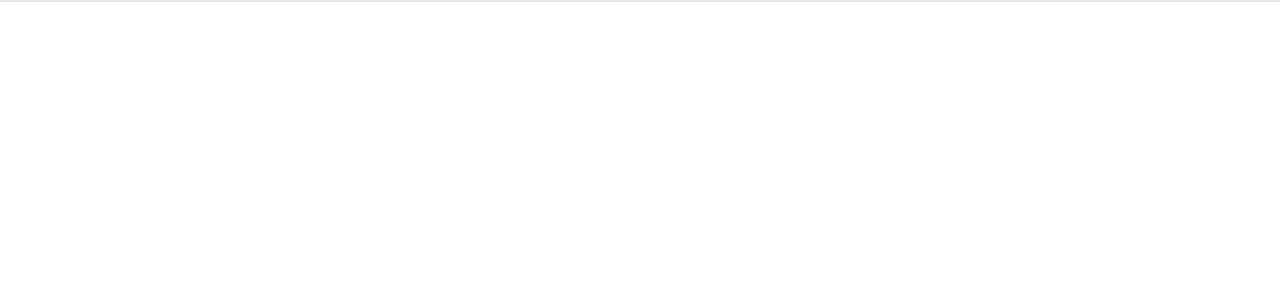
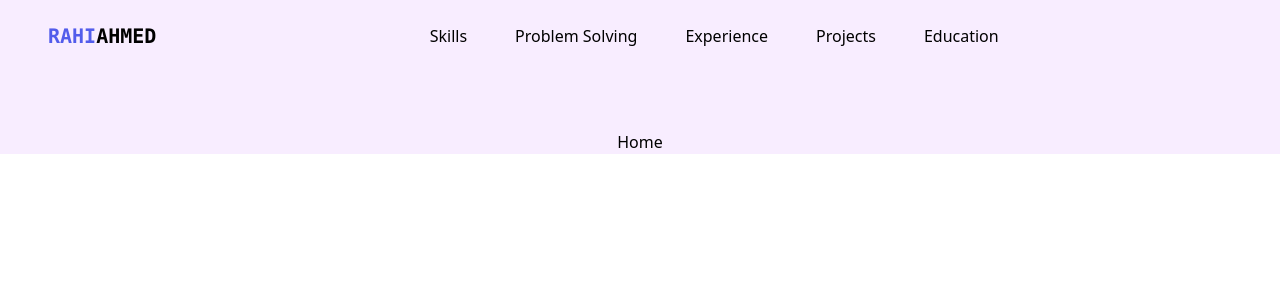
Before and after one commit to hkshakib/innovatesphere, a React (Create React App) app: page / in a window 1280 px wide. Shown: the top 300 px of the page. Built offline with nearby package versions, Linux system fonts and the light colour scheme.

Commit message:
feat: added Home

```diff
--- a/package.json
+++ b/package.json
@@ -11,6 +11,7 @@
     "react-dom": "^18.2.0",
     "react-icons": "^5.0.1",
     "react-scripts": "5.0.1",
+    "react-scroll": "^1.9.0",
     "web-vitals": "^2.1.4"
   },
   "scripts": {
--- a/src/App.js
+++ b/src/App.js
@@ -1,6 +1,17 @@
+import Navbar from "./components/Navbar";
+import Home from "./pages/Home";
+
 function App() {
   return (
-    <div className="w-full-screen border bg-[#eeeeee] font-inter flex flex-col gap-4"></div>
+    <div className="w-full-screen bg-[#F8EDFF] font-inter flex flex-col gap-4">
+      <Navbar />
+      <section
+        id="home"
+        className="flex pt-[50px] items-center justify-center relative"
+      >
+        <Home />
+      </section>
+    </div>
   );
 }
 
--- a/src/components/Navbar.jsx
+++ b/src/components/Navbar.jsx
@@ -0,0 +1,293 @@
+import React, { useEffect, useRef, useState } from "react";
+import { AiOutlineMenu } from "react-icons/ai";
+import { Link, scroller } from "react-scroll";
+
+import { motion } from "framer-motion";
+import { RxCross1 } from "react-icons/rx";
+import { SlCloudDownload } from "react-icons/sl";
+
+function Navbar() {
+  const [isNavbarSticky, setIsNavbarSticky] = useState(false);
+  const [menuOpen, setMenuOpen] = useState(false);
+  const [activeSection, setActiveSection] = useState("");
+  let CV = "yp";
+
+  const navRef = useRef(null);
+
+  useEffect(() => {
+    const handleScroll = () => {
+      const sections = document.querySelectorAll("section");
+      let currentSection = "";
+      sections.forEach((section) => {
+        const rect = section.getBoundingClientRect();
+        if (rect.top <= 100 && rect.bottom > 0) {
+          currentSection = section.id;
+        }
+      });
+      setActiveSection(currentSection);
+      const isScrolled = window.scrollY > 0;
+      setIsNavbarSticky(isScrolled);
+    };
+
+    const handleCloseOutSide = (e) => {
+      if (!navRef?.current || navRef.current?.contains(e.target)) {
+        return;
+      }
+      e.stopPropagation();
+      setMenuOpen(false);
+    };
+
+    document.addEventListener("click", handleCloseOutSide, { capture: true });
+    window.addEventListener("scroll", handleScroll);
+
+    return () => {
+      window.removeEventListener("scroll", handleScroll);
+      document.removeEventListener("click", handleCloseOutSide, {
+        capture: true,
+      });
+    };
+  }, [isNavbarSticky, menuOpen]);
+
+  const closeMenuAndScroll = (sectionId) => {
+    setMenuOpen(false);
+    scroller.scrollTo(sectionId, {
+      duration: 800,
+      delay: 0,
+      smooth: "easeInOutQuart",
+      offset: -70,
+    });
+  };
+
+  const toggleMenu = () => {
+    setMenuOpen(!menuOpen);
+  };
+
+  return (
+    <header
+      className={`flex justify-start lg:justify-center items-center h-16 z-10  lg:w-[100%] font-inter pt-4 pr-2 pb-2 ${
+        isNavbarSticky ? "sticky top-0 bg-white border-b" : ""
+      }`}
+    >
+      <div className="flex font-bold text-xl lg:pl-8 ml-4 font-mono">
+        <a href="/">
+          <span className="text-[#525CEB]">RAHI</span>
+          <span>AHMED</span>
+        </a>
+      </div>
+
+      <div className="hidden lg:flex md:flex-1 justify-center items-center lg:gap-12">
+        <ul className="flex xl:gap-12 gap-4 text-[14px] xl:text-[16px]">
+          <li
+            className={
+              activeSection === "skills"
+                ? "text-[#525CEB]  animate-hFlip"
+                : "hover:text-[#525CEB] cursor-pointer"
+            }
+          >
+            <Link
+              activeClass="active"
+              to="skills"
+              spy={true}
+              smooth={true}
+              offset={-70}
+              duration={800}
+              onClick={() => closeMenuAndScroll("skills")}
+            >
+              Skills
+            </Link>
+          </li>
+          <li
+            className={
+              activeSection === "problem-solving"
+                ? "text-[#525CEB]  animate-hFlip"
+                : "hover:text-[#525CEB]  cursor-pointer"
+            }
+          >
+            <Link
+              activeClass="active"
+              to="problem-solving"
+              spy={true}
+              smooth={true}
+              offset={-70}
+              duration={800}
+              onClick={() => closeMenuAndScroll("problem-solving")}
+            >
+              Problem Solving
+            </Link>
+          </li>
+          <li
+            className={
+              activeSection === "experience"
+                ? "text-[#525CEB]  animate-hFlip"
+                : "hover:text-[#525CEB]  cursor-pointer"
+            }
+          >
+            <Link
+              activeClass="active"
+              to="experience"
+              spy={true}
+              smooth={true}
+              offset={-70}
+              duration={800}
+              onClick={() => closeMenuAndScroll("experience")}
+            >
+              Experience
+            </Link>
+          </li>
+          <li
+            className={
+              activeSection === "projects"
+                ? "text-[#525CEB]  animate-hFlip"
+                : "hover:text-[#525CEB]  cursor-pointer"
+            }
+          >
+            <Link
+              activeClass="active"
+              to="projects"
+              spy={true}
+              smooth={true}
+              offset={-70}
+              duration={800}
+              onClick={() => closeMenuAndScroll("projects")}
+            >
+              Projects
+            </Link>
+          </li>
+
+          <li
+            className={
+              activeSection === "education"
+                ? "text-[#525CEB]  animate-hFlip"
+                : "hover:text-[#525CEB]  cursor-pointer"
+            }
+          >
+            <Link
+              activeClass="active"
+              to="education"
+              spy={true}
+              smooth={true}
+              offset={-70}
+              duration={800}
+              onClick={() => closeMenuAndScroll("education")}
+            >
+              Education
+            </Link>
+          </li>
+        </ul>
+      </div>
+
+      <div className="lg:hidden flex flex-1 mr-2 lg:mr-0 lg:basis-[70%] justify-end gap-8">
+        <button
+          className="flex text-black cursor-pointer hover:text-gray-600 "
+          onClick={toggleMenu}
+          initial={{ opacity: 0, x: -20 }}
+          animate={{ opacity: 1, x: 0 }}
+          exit={{ opacity: 0, x: -20 }}
+        >
+          {menuOpen ? (
+            <motion.div>
+              <RxCross1 className="text-[25px] text-blue-700" />
+            </motion.div>
+          ) : (
+            <motion.div>
+              <AiOutlineMenu className="text-[25px] text-blue-700" />
+            </motion.div>
+          )}
+        </button>
+      </div>
+
+      {menuOpen && (
+        <motion.div
+          className="lg:hidden absolute top-16 left-0 right-0 bg-white z-10 w-[100%] transition-opacity duration-300 ease-in-out border-b shadow-lg p-1 border-t-[1px]"
+          ref={navRef}
+          initial={{ opacity: 0, y: -20 }}
+          animate={{ opacity: menuOpen ? 1 : 0, y: menuOpen ? 0 : -20 }}
+        >
+          <ul className="flex flex-col gap-4 text-[16px] text-black transition-all duration-500 ease-in p-4">
+            <li
+              className={
+                activeSection === "skills"
+                  ? "text-[#525CEB]  border-b-[1px]"
+                  : "hover:text-[#525CEB]  cursor-pointer border-b-[1px]"
+              }
+            >
+              <a href="#skills" onClick={() => setMenuOpen(!menuOpen)}>
+                Skills
+              </a>
+            </li>
+            <li
+              className={
+                activeSection === "problem-solving"
+                  ? "text-[#525CEB]  border-b-[1px]"
+                  : "hover:text-[#525CEB]  cursor-pointer border-b-[1px]"
+              }
+            >
+              <a href="#problem-solving" onClick={() => setMenuOpen(!menuOpen)}>
+                Problem Solving
+              </a>
+            </li>
+            <li
+              className={
+                activeSection === "experience"
+                  ? "text-[#525CEB]  border-b-[1px]"
+                  : "hover:text-[#525CEB]  cursor-pointer border-b-[1px]"
+              }
+            >
+              <a href="#experience" onClick={() => setMenuOpen(!menuOpen)}>
+                Experience
+              </a>
+            </li>
+            <li
+              className={
+                activeSection === "projects"
+                  ? "text-[#525CEB]  border-b-[1px]"
+                  : "hover:text-[#525CEB]  cursor-pointer border-b-[1px]"
+              }
+            >
+              <a href="#projects" onClick={() => setMenuOpen(!menuOpen)}>
+                Projects
+              </a>
+            </li>
+            <li
+              className={
+                activeSection === "research"
+                  ? "text-[#525CEB]  border-b-[1px]"
+                  : "hover:text-[#525CEB]  cursor-pointer border-b-[1px]"
+              }
+            >
+              <a href="#research" onClick={() => setMenuOpen(!menuOpen)}>
+                Research
+              </a>
+            </li>
+            <li
+              className={
+                activeSection === "education"
+                  ? "text-[#525CEB]  border-b-[1px]"
+                  : "hover:text-[#525CEB] cursor-pointer border-b-[1px]"
+              }
+            >
+              <a href="#education" onClick={() => setMenuOpen(!menuOpen)}>
+                Education
+              </a>
+            </li>
+          </ul>
+          <a
+            href={CV}
+            target="_blank"
+            rel="noopener noreferrer"
+            className="mx-[10px]"
+          >
+            <button className="flex justify-center items-center border h-[40px] w-[200px]  my-1 rounded-lg bg-blue-500 text-white hover:bg-blue-400 hover:shadow-lg text-[13px]">
+              <span className="flex gap-4 justify-center items-center">
+                <SlCloudDownload className="w-5 h-5" />
+                <span>Download Resume</span>
+              </span>
+            </button>
+          </a>
+        </motion.div>
+      )}
+    </header>
+  );
+}
+
+export default Navbar;
--- /dev/null
+++ b/src/pages/Home.jsx
@@ -0,0 +1,7 @@
+import React from "react";
+
+const Home = () => {
+  return <div>Home</div>;
+};
+
+export default Home;
```
Also changed, not shown: 1 other file (tests, documents, lock files or other folders).
